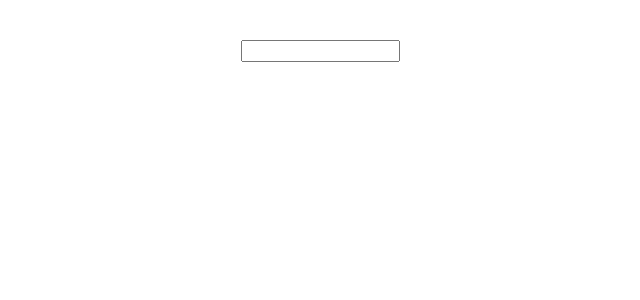
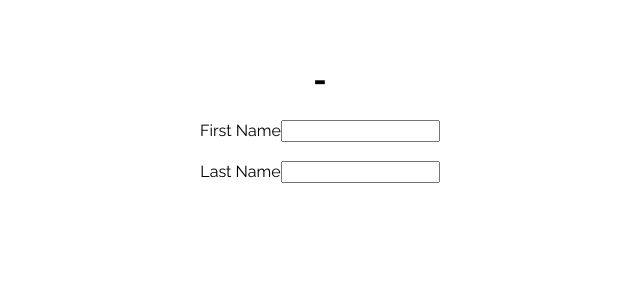
Before and after one commit to shaileshdhandhukiya/learn-react, a React (Vite) app: page / in a window 1280 px wide. Shown: the top 300 px of the page, without its empty margins (320-960 px from the left). Built offline with nearby package versions, Linux system fonts and the light colour scheme.

Commit message:
Handle Multiple Inputs in React

```diff
--- a/src/components/Form.jsx
+++ b/src/components/Form.jsx
@@ -3,7 +3,7 @@ import React,{useState} from "react";
 function Form() {
 
 
-    const [input, setInput] = useState('');
+    const [name, setName] = useState({firstName:'', lastName:''});
 
     // const handleChanges = (e) => {
     //     setInput(e.target.value);
@@ -12,9 +12,14 @@ function Form() {
 
     return (
         <div>
+            <h1>{name.firstName} - {name.lastName}</h1>
             <form>
-                <input onChange={(e)=>setInput(e.target.value)} type="text" value={input}/>
-                <h1>{input}</h1>
+                <label htmlFor="first name">First Name</label>
+                <input onChange={(e)=>setName({...name, firstName:e.target.value})} type="text" value={name.firstName}/>
+                <br />
+                <br />
+                <label htmlFor="last name">Last Name</label>
+                <input onChange={(e)=>setName({...name, lastName: e.target.value})} type="text" value={name.lastName}/>
             </form>
         </div>
 
```
